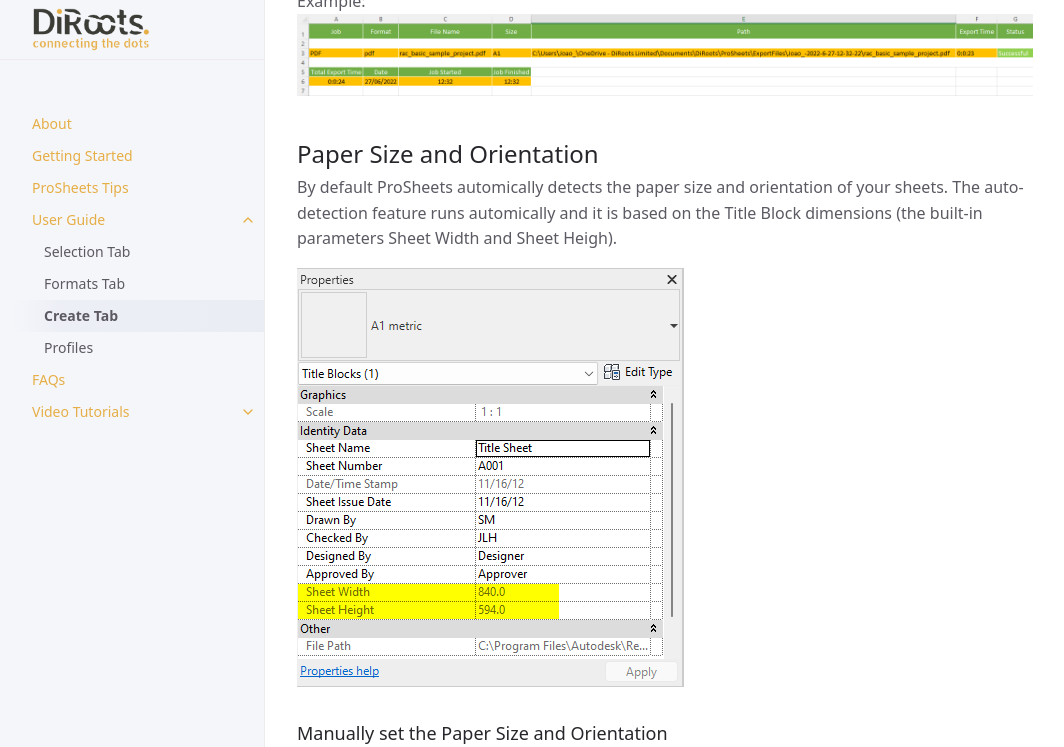
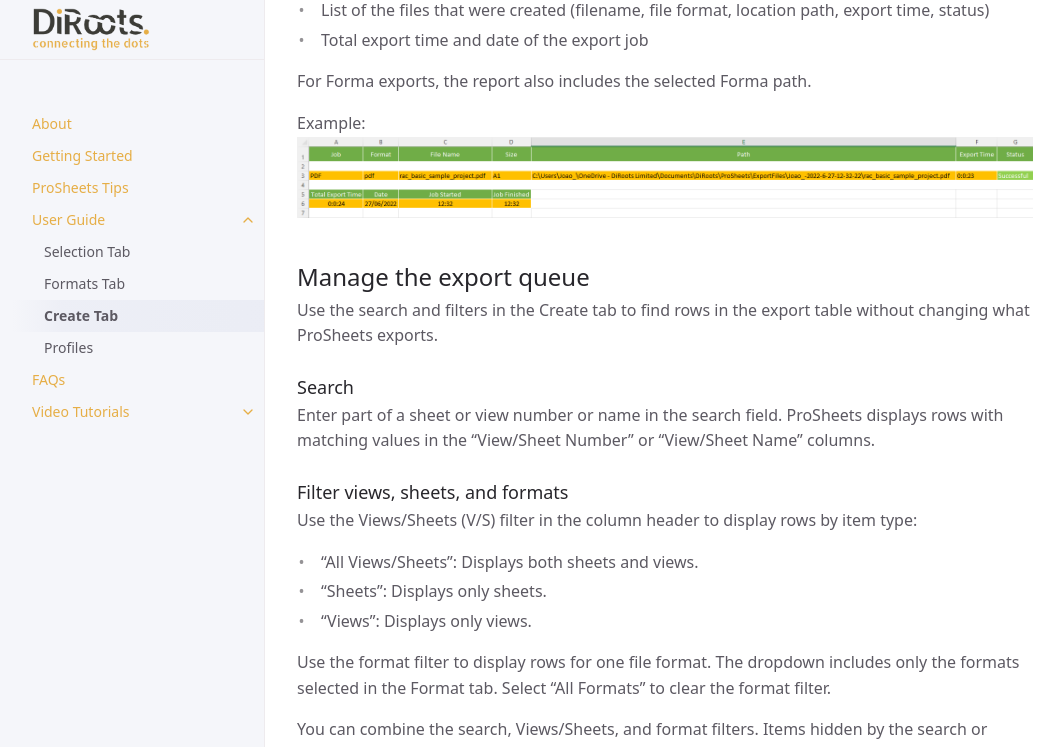
Before and after one commit to DiRoots-Limited/DiRoots.ProSheets.Releases, a Jekyll site: the page built from docs/ui-components/Create-tab.md, in a window 1280 px wide and 1400 px high, scrolled down 4806 px. Shown: the top 747 px of the window, without its empty margins (107-1171 px from the left). Built offline with Jekyll 4.4.1, drawn with Linux system fonts in a browser that asks for light colours; some of the changed text lies outside the part shown.

Commit message:
feat: Create tab filters and excluded items

````diff
--- a/docs/ui-components/Create-tab.md
+++ b/docs/ui-components/Create-tab.md
@@ -130,6 +130,38 @@ For Forma exports, the report also includes the selected Forma path.
 Example:
 ![ProSheets Revit Export Report in Excel](../../assets/images/PS-Revit-Excel-Report.png)
 
+## Manage the export queue
+
+Use the search and filters in the Create tab to find rows in the export table without changing what ProSheets exports.
+
+### Search
+
+Enter part of a sheet or view number or name in the search field. ProSheets displays rows with matching values in the "View/Sheet Number" or "View/Sheet Name" columns.
+
+### Filter views, sheets, and formats
+
+Use the Views/Sheets (V/S) filter in the column header to display rows by item type:
+
+- "All Views/Sheets": Displays both sheets and views.
+- "Sheets": Displays only sheets.
+- "Views": Displays only views.
+
+Use the format filter to display rows for one file format. The dropdown includes only the formats selected in the Format tab. Select "All Formats" to clear the format filter.
+
+You can combine the search, Views/Sheets, and format filters. Items hidden by the search or filters remain in the export queue and are still exported.
+
+![ProSheets filter views, sheets, and file formats](../../assets/images/GIFs/Export/PS-Create-Tab-Filters.gif)
+<sub>Note: the version on the image may not reflect the [latest version of ProSheets](https://diroots.com/revit-plugins/revit-to-pdf-dwg-dgn-dwf-nwc-ifc-and-images-with-prosheets/).</sub>
+
+### Exclude and restore export items
+
+To exclude items from the export, select one or more rows, right-click the selection, and select "Remove item(s) from queue". Removed items are not exported.
+
+"Show Excluded Items" is a Premium feature. Select it to display excluded items at 50% opacity. To add excluded items back to the export queue, select them, right-click the selection, and select "Restore item(s) to queue". Restored items are included in the export again.
+
+![ProSheets show and restore excluded export items](../../assets/images/GIFs/Export/PS-Show-Excluded-Items.gif)
+<sub>Note: the version on the image may not reflect the [latest version of ProSheets](https://diroots.com/revit-plugins/revit-to-pdf-dwg-dgn-dwf-nwc-ifc-and-images-with-prosheets/).</sub>
+
 ## Paper Size and Orientation
 
 By default ProSheets automically detects the paper size and orientation of your sheets. The auto-detection feature runs automically and it is based on the Title Block dimensions (the built-in parameters Sheet Width and Sheet Heigh).
@@ -148,10 +180,7 @@ Steps:
 ![ProSheets Revit Paper Size and Orientation Manually Set](../../assets\images\GIFs\Export\PS-SetPaperSizeOrientation.gif)
 <sub>Note: the version on the image may not reflect the [latest version of ProSheets](https://diroots.com/revit-plugins/revit-to-pdf-dwg-dgn-dwf-nwc-ifc-and-images-with-prosheets/).</sub>
 
-```yaml
-#Note:
-Also use the right-click to "Open Sheet/View" and to "Remove Sheet/View from Queue".
-```
+> Note: Right-click a row and select "Open Sheet" or "Open View" to open it in Revit.
 
 ![ProSheets Open View](../../assets\images\GIFs\Export\PS-OpenViewSheet.gif)
 <sub>Note: the version on the image may not reflect the [latest version of ProSheets](https://diroots.com/revit-plugins/revit-to-pdf-dwg-dgn-dwf-nwc-ifc-and-images-with-prosheets/).</sub>
````
